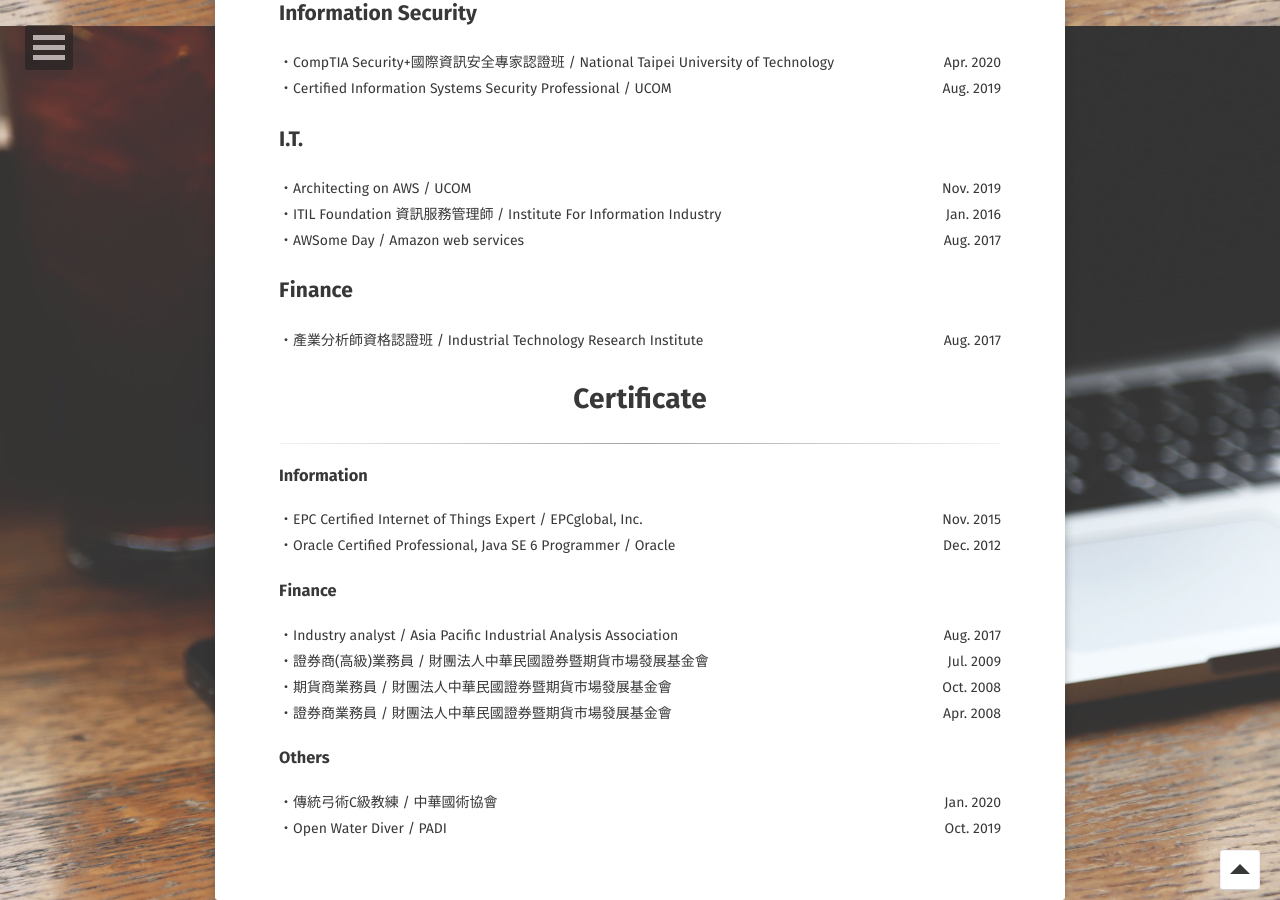
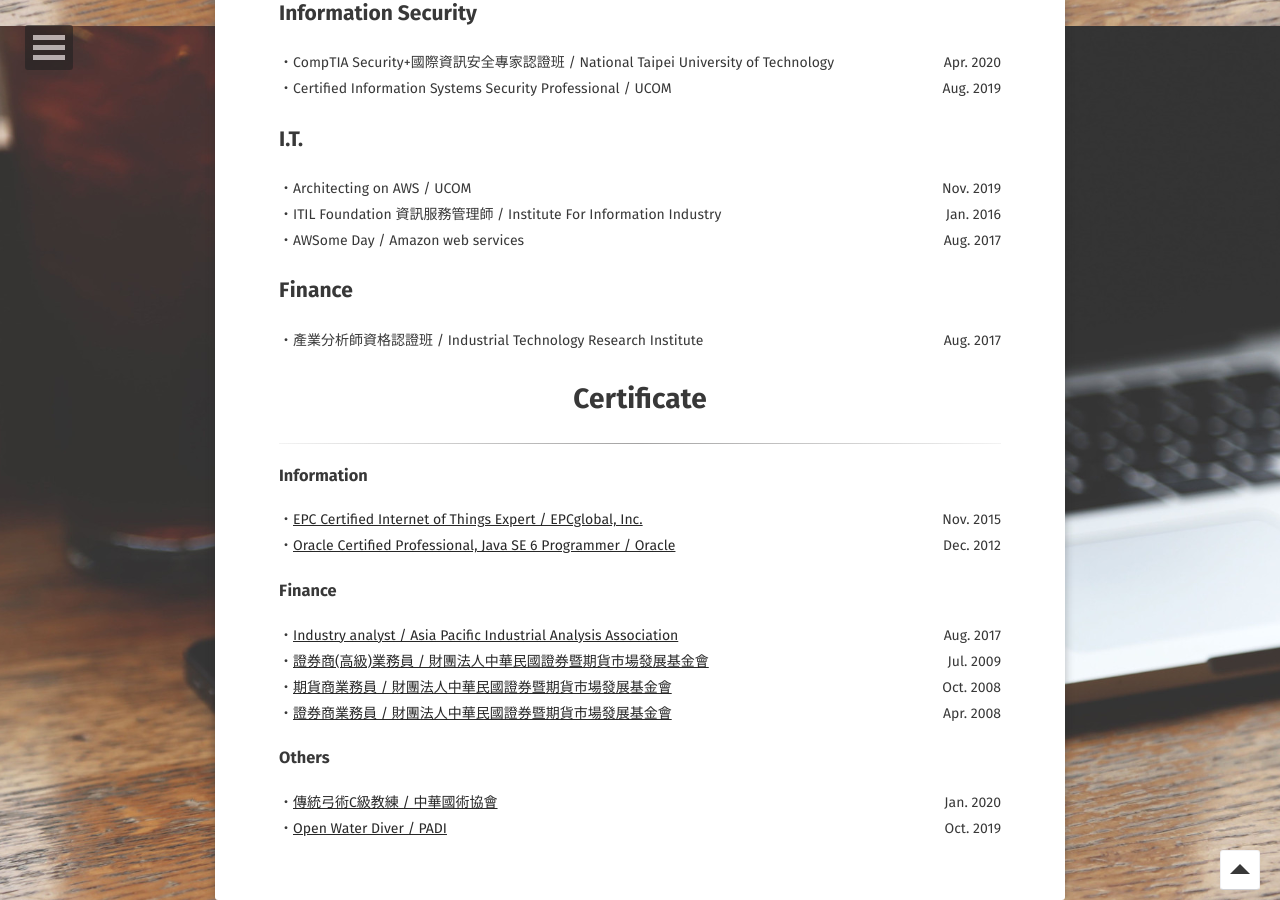
Before and after one commit to acute0203/ruei.cc, a Jekyll site: the page built from about/index.md, in a window 1280 px wide and 900 px high, scrolled down 1774 px. Built offline with Jekyll 4.4.1, drawn with Linux system fonts in a browser that asks for light colours; some web fonts are replaced; comment, search, counter and statistics services are not loaded; part of the change alters nothing that is shown.

```diff
--- a/about/index.md
+++ b/about/index.md
@@ -101,40 +101,41 @@ Nimbus is a cloud computing system, which helps the enterprise monitor the emplo
 <span>・產業分析師資格認證班 / Industrial Technology Research Institute</span>
 <span>Aug. 2017</span>
 </div>
+
 <center><h1>Certificate</h1></center>
 <hr>
 ### Information
 <div style="justify-content: space-between;display: flex;">
-<span>・EPC Certified Internet of Things Expert / EPCglobal, Inc.</span>
+<span>・<a href="https://www.gs1tw.org/twct/en/certif.jsp">EPC Certified Internet of Things Expert / EPCglobal, Inc.</a></span>
 <span>Nov. 2015</span>
 </div>
 <div style="justify-content: space-between;display: flex;">
-<span>・Oracle Certified Professional, Java SE 6 Programmer / Oracle</span>
+<span>・<a href="https://en.wikipedia.org/wiki/Oracle_Certification_Program">Oracle Certified Professional, Java SE 6 Programmer / Oracle</a></span>
 <span>Dec. 2012</span>
 </div>
 ### Finance
 <div style="justify-content: space-between;display: flex;">
-<span>・Industry analyst / Asia Pacific Industrial Analysis Association</span>
+<span>・<a href="http://www.apiaa.org.tw/information.php?pid=9&sid=5">Industry analyst / Asia Pacific Industrial Analysis Association</a></span>
 <span>Aug. 2017</span>
 </div>
 <div style="justify-content: space-between;display: flex;">
-<span>・證券商(高級)業務員 / 財團法人中華民國證券暨期貨市場發展基金會</span>
+<span>・<a href="http://www.sfi.org.tw/exam/exam1/exam1-1/exam1-6/exam1-6-1">證券商(高級)業務員 / 財團法人中華民國證券暨期貨市場發展基金會</a></span>
 <span>Jul. 2009</span>
 </div>
 <div style="justify-content: space-between;display: flex;">
-<span>・期貨商業務員 / 財團法人中華民國證券暨期貨市場發展基金會</span>
+<span>・<a href="http://www.sfi.org.tw/exam/exam1/exam1-1/exam1-6/exam1-6-3">期貨商業務員 / 財團法人中華民國證券暨期貨市場發展基金會</a></span>
 <span>Oct. 2008</span>
 </div>
 <div style="justify-content: space-between;display: flex;">
-<span>・證券商業務員 / 財團法人中華民國證券暨期貨市場發展基金會</span>
+<span>・<a href="http://www.sfi.org.tw/exam/exam1/exam1-1/exam1-6/exam1-6-1">證券商業務員 / 財團法人中華民國證券暨期貨市場發展基金會</a></span>
 <span>Apr. 2008</span>
 </div>
 ### Others
 <div style="justify-content: space-between;display: flex;">
-<span>・傳統弓術C級教練 / 中華國術協會</span>
+<span>・<a href="https://www.facebook.com/groups/219690655032977/">傳統弓術C級教練 / 中華國術協會</a></span>
 <span>Jan. 2020</span>
 </div>
 <div style="justify-content: space-between;display: flex;">
-<span>・Open Water Diver / PADI</span>
+<span>・<a href="https://www.padi.com/courses/open-water-diver?lang=en">Open Water Diver / PADI</a></span>
 <span>Oct. 2019</span>
 </div>
```
